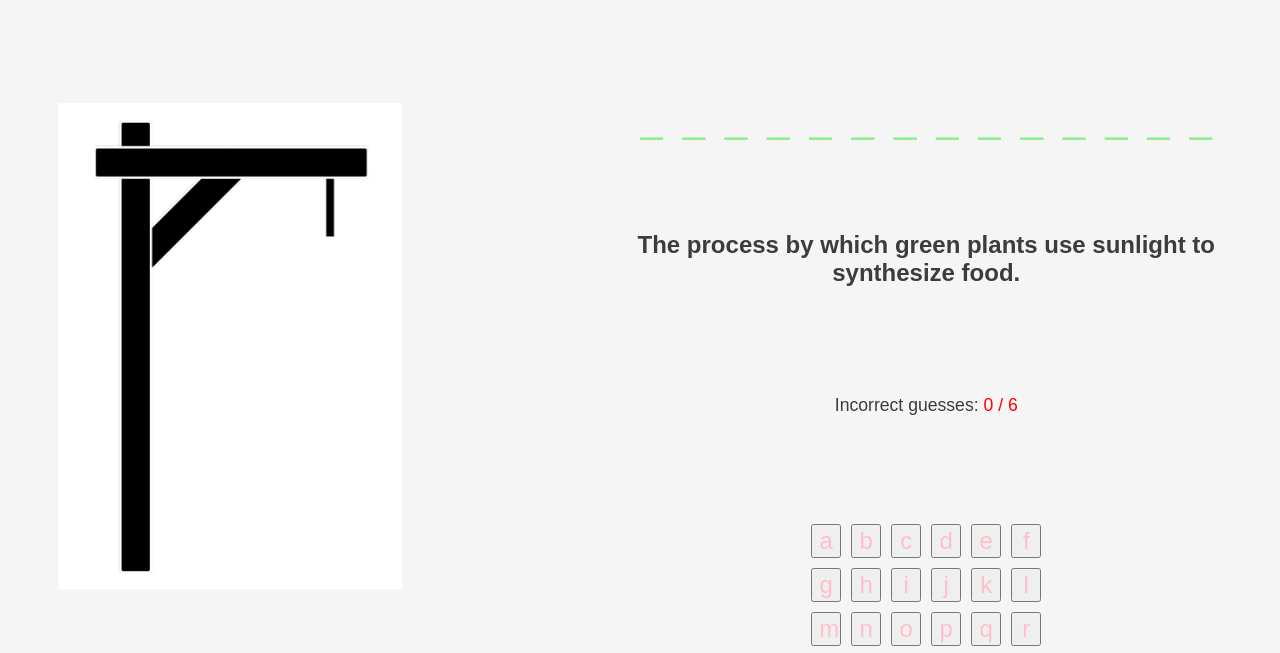
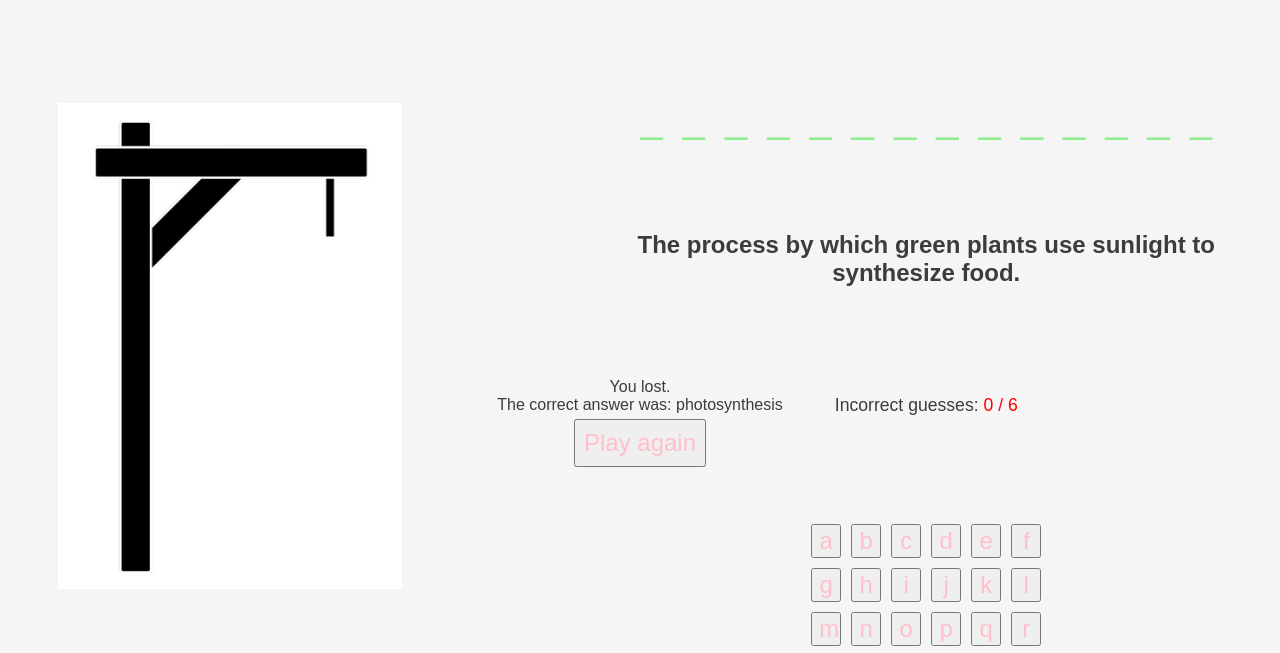
Before and after one commit to JoMarianek/JS-FE-hangman, a website built with Vite: page index.html in a window 1280 px wide. Shown: the top 653 px of the page. Built offline with nearby package versions, Linux system fonts and the light colour scheme.

Commit message:
refactor: modal styles

```diff
--- a/src/main.js
+++ b/src/main.js
@@ -19,11 +19,35 @@ const currentAnswerArr = currentA.split('')
 
 const maxGuesses = 6;
 let numberOfIncorrGuess = 0;
-let flag = 1;
+let flagIncorrGuess = 1;
+let flagSuccess = 0
+
+
 
 const wrapper = document.createElement('div')
 wrapper.classList.add('wrapper')
 document.body.appendChild(wrapper)
+
+const outcomeMessage = document.createElement('div')
+    outcomeMessage.textContent = `You lost. `
+    outcomeMessage.classList.add('modal')
+    // modal.classList.add('hidden')
+    wrapper.appendChild(outcomeMessage)
+const correctAnswer = document.createElement('div')
+    correctAnswer.textContent = `The correct answer was: ${currentA}`
+    outcomeMessage.appendChild(correctAnswer)
+
+    const playAgainB = document.createElement('button')
+    playAgainB.textContent = 'Play again'
+    playAgainB.classList.add('play-again-button')
+    outcomeMessage.appendChild(playAgainB)
+    playAgainB.onclick = function(event) {
+        outcomeMessage.classList.toggle('hidden')
+        wrapper.remove()
+        document.body.appendChild(wrapper)
+        // document.body.appendChild(wrapper) how to restart app again, wrap everythign
+        // afunction? no that woudl be a god fucntion no?
+    }
 
 const gallows = document.createElement('div')
 gallows.classList.add('gallows')
@@ -94,24 +118,24 @@ function keyboard(event) {
         if (event.target.textContent === item) {
             underscore.textContent = `${event.target.textContent}`
             eventArray.push(item)
-            flag = 0
+            flagIncorrGuess = 0
         }
         else if (event.key === item) {
             underscore.textContent = `${event.key}`
             eventArray.push(item)
-            flag = 0
+            flagIncorrGuess = 0
         }
         else if (eventArray.includes(item))
             underscore.textContent = `${item}`
         answerContainer.appendChild(underscore)
     })
-    if (flag === 1) {
+    if (flagIncorrGuess === 1) {
         numberOfIncorrGuess += 1
         numberOfGuesses.textContent = `${numberOfIncorrGuess} / ${maxGuesses}`
         images.src = `/hangman${numberOfIncorrGuess}.png`
     }
-    flag = 1;
-    console.log('end of function flag:', flag)
+    flagIncorrGuess = 1;
+    console.log('end of function flag:', flagIncorrGuess)
     word.appendChild(answerContainer)
 }
 
@@ -124,3 +148,12 @@ abc.forEach((item) => {
 
 const eventArray = []
 document.addEventListener('keydown', keyboard)
+
+// if incorr Guesses >6 OR all letters filled, show modal text content
+// you've lost. the correct word was currentA. OR you've won. the correct...
+// Play again button
+// how to check if all letters filled? store success, fail in vars and conditonally adapt
+// message of modal
+// if (numberOfIncorrGuess > maxGuesses || end of game) {
+//       modal.classList.
+// }
--- a/src/style.css
+++ b/src/style.css
@@ -49,6 +49,25 @@
 
 }
 
+.modal {
+    display: flex;
+    position: fixed;
+    justify-content: center;
+    align-items: center;
+    align-self: center;
+    flex-direction: column;
+    z-index: 1;
+}
+
+.modal.hidden {
+    display: none;
+}
+
+.play-again-button {
+    width: auto;
+    padding: 8px;
+}
+
 span {
     color: red;
 }
```
